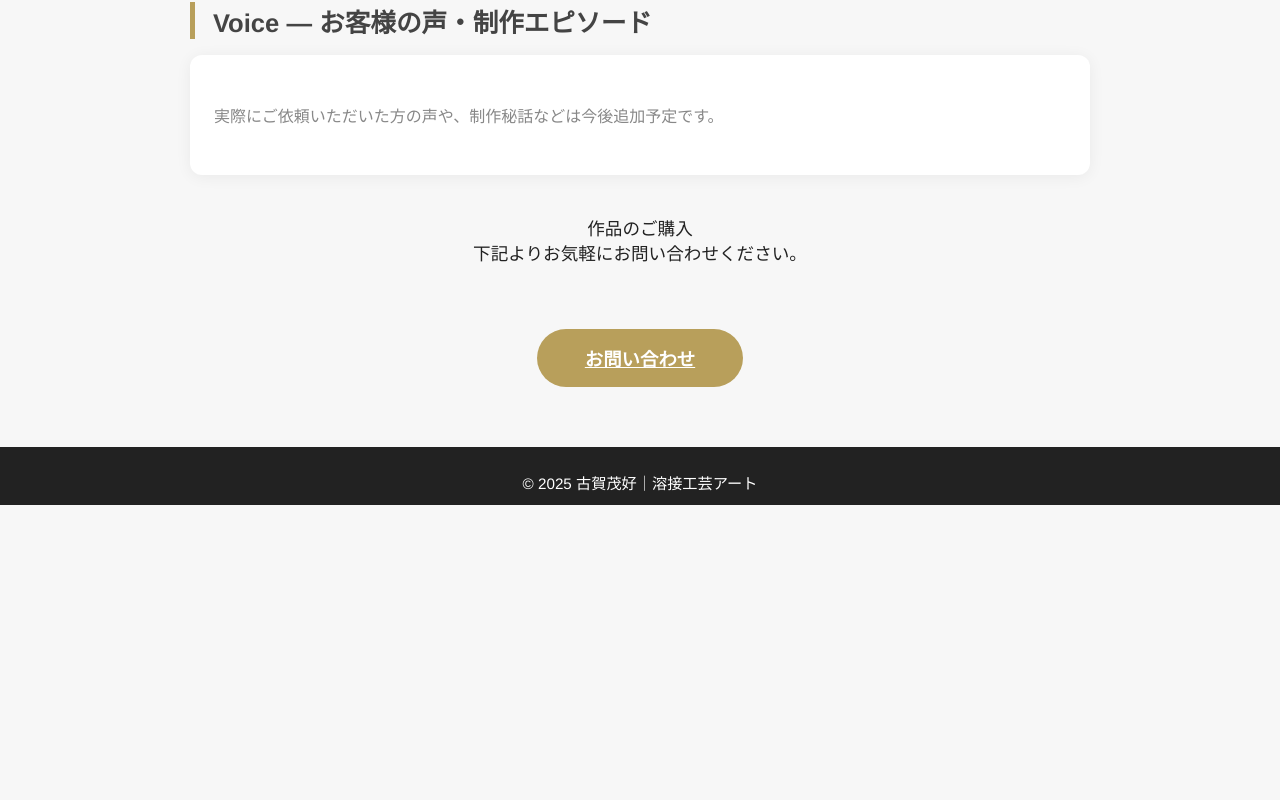
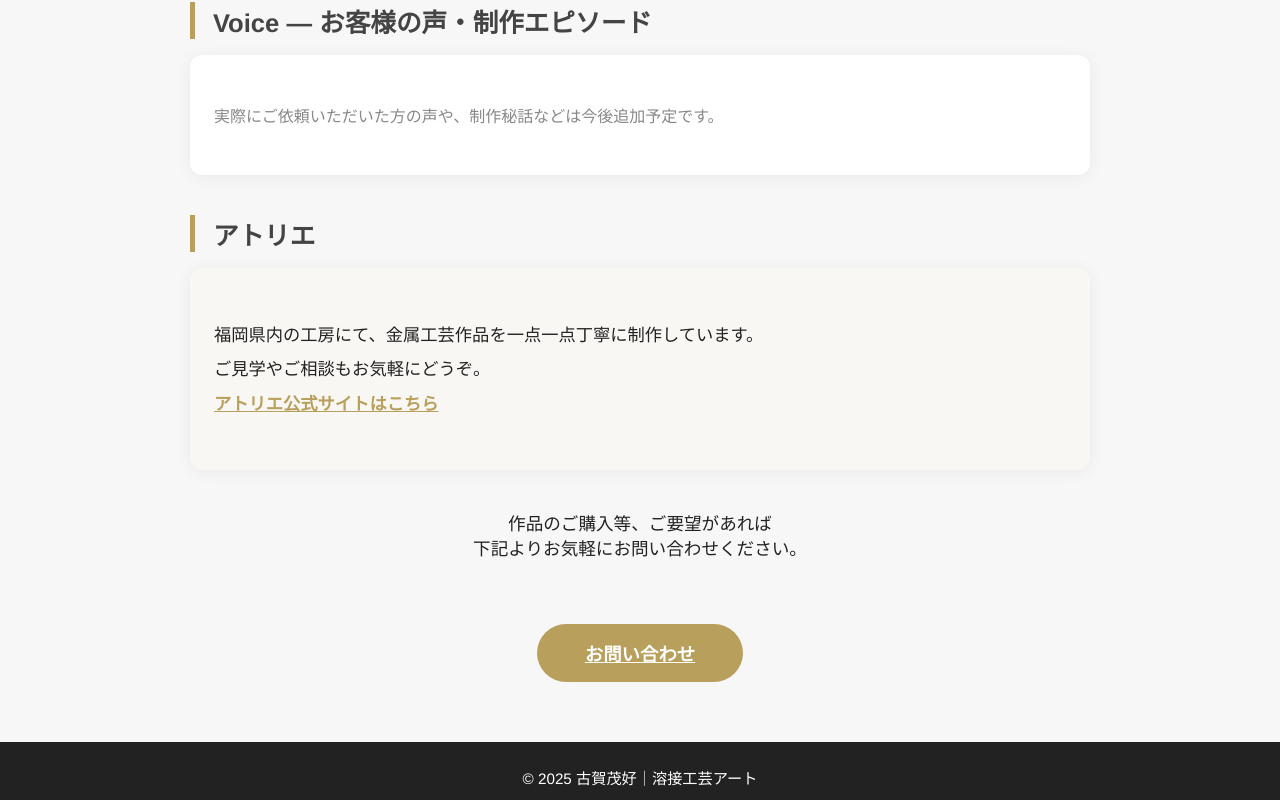
Before and after one commit to garyo358/kogaweld-art-lp, a React (Vite) app: page / in a window 1280 px wide. Shown: the part 1799-2599 px from the top of the page. Before the commit the page ends 2304 px from the top, so only its background shows below. Built offline with nearby package versions, Linux system fonts and the light colour scheme.

Commit message:
Voice下にアトリエ追加＆CTA文言修正

```diff
--- a/src/App.jsx
+++ b/src/App.jsx
@@ -272,9 +272,21 @@ function Home() {
         </div>
       </section>
 
+      {/* アトリエ */}
+      <section className="section">
+        <h2 className="section-title">アトリエ</h2>
+        <div className="story" style={{background:'#f9f7f3'}}>
+          <p style={{fontSize:'1.08rem', lineHeight:2}}>
+            福岡県内の工房にて、金属工芸作品を一点一点丁寧に制作しています。<br />
+            ご見学やご相談もお気軽にどうぞ。<br />
+            <a href="https://koga-atelier.com/" target="_blank" rel="noopener noreferrer" style={{color:'#b89f5b', fontWeight:'bold', textDecoration:'underline'}}>アトリエ公式サイトはこちら</a>
+          </p>
+        </div>
+      </section>
+
       {/* CTA・問い合わせ導線 */}
       <div className="cta" style={{marginBottom:48}}>
-        <div style={{fontSize:'1.1rem', marginBottom:32}}>作品のご購入<br />下記よりお気軽にお問い合わせください。</div>
+        <div style={{fontSize:'1.1rem', marginBottom:32}}>作品のご購入等、ご要望があれば<br />下記よりお気軽にお問い合わせください。</div>
         <Link to="/contact" className="cta-btn" style={{fontSize:'1.15rem', marginTop:32, display:'inline-block'}}>お問い合わせ</Link>
       </div>
 
```
